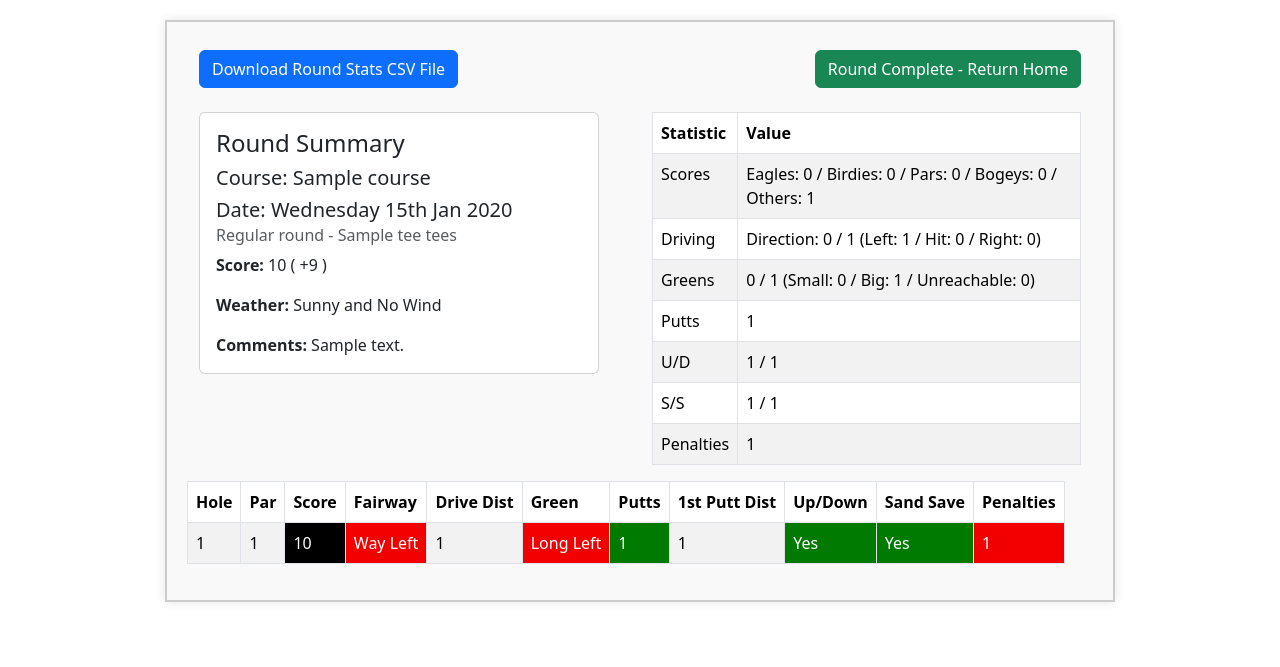
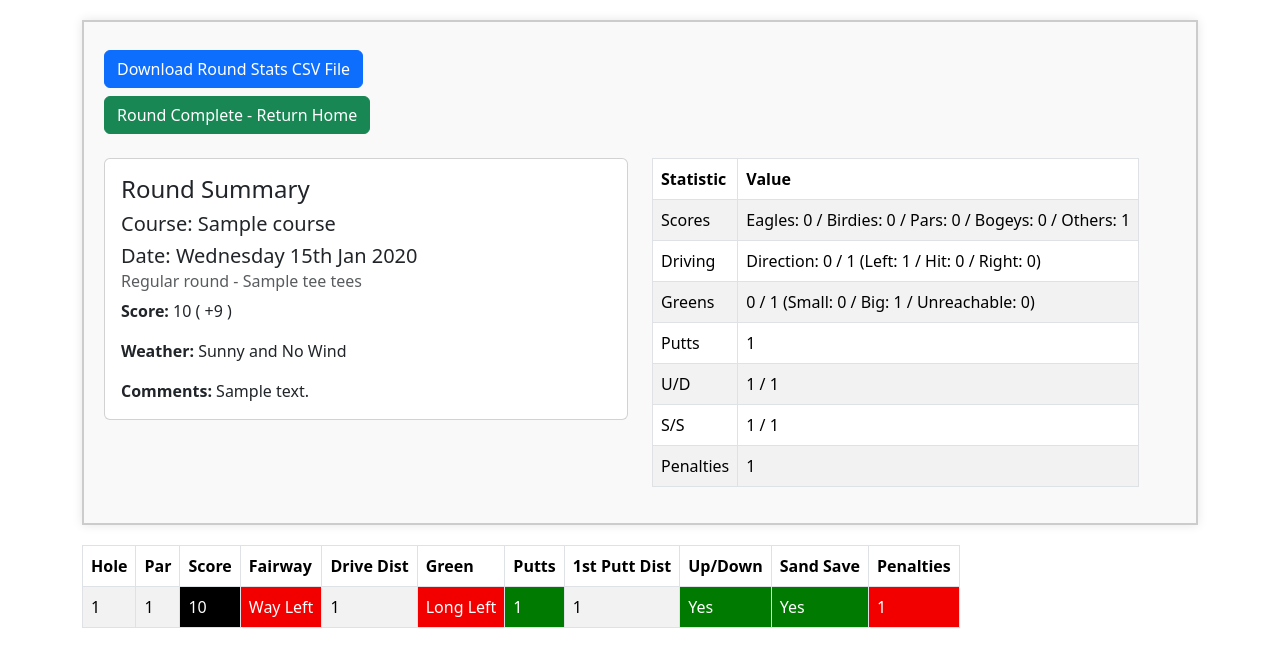
Before and after one commit to philipgjreid/pgjr-site, a Django app: page /round_summary/1/summary/ in a window 1280 px wide. Shown: the part 64-731 px from the top of the page. Run offline with Django 5.2, Linux system fonts and the light colour scheme; a user stored in the database is signed in; tables that the repository leaves empty hold one stand-in row (values such as "Sample post").

Commit message:
Golf app round summary format adjustments

```diff
--- a/roundapp/templates/roundapp/round_summary.html
+++ b/roundapp/templates/roundapp/round_summary.html
@@ -56,8 +56,8 @@
     padding: 20px;
     margin: 20px auto;
     width: 100%;
-    max-width: 950px;
-    min-width: 950px;
+/*    max-width: 950px;
+    min-width: 950px;*/
     box-shadow: 0 0 10px rgba(0, 0, 0, 0.1);
     background-color: #f9f9f9;
 }
@@ -91,10 +91,10 @@
 
 <div class="content-box">
 
-<div class="container">
+<!-- <div class="container"> -->
 
-    <div style="display: flex; justify-content: space-between; margin-top: 8px;">
-        <a href="{% url 'round-csv' round_number.id%}" class="btn btn-primary">Download Round Stats CSV File</a>
+    <div style="display: flex; flex-direction: column; align-items: flex-start; margin-top: 8px;">
+        <a href="{% url 'round-csv' round_number.id%}" class="btn btn-primary mb-2">Download Round Stats CSV File</a>
         <a href="{% url 'golf-home' %}" class="btn btn-success">Round Complete - Return Home</a>
     </div><br>
 
@@ -102,7 +102,7 @@
     <div class="row">
         <div class="col-md-6">
 
-<div class="card" style="width: 25rem;">
+            <div class="card">
               <div class="card-body">
                 <h4 class="card-title">Round Summary</h4>
                 <h5 class="card-title">Course: {{ round_number.course.name }}</h5>
@@ -179,6 +179,7 @@
         </div>
     </div>
 </div>
+<!-- </div> -->
 
 <!-- Test DataFrame - Use this for checking values -->
 <!--     <div class="container">
@@ -281,7 +282,7 @@
 <div id="sandsave-percentage"></div><br> -->
 
 
-</div>
+
 
 <script>
     // I can remove totalScore and totalPar from here as it is calculated in views by round_summary.
--- a/roundapp/views.py
+++ b/roundapp/views.py
@@ -802,8 +802,8 @@ def round_summary(request, round_number_id):
 	updown_yes = sum(1 for stat in round_stats if stat.updown == 'yes')
 	updown_no = sum(1 for stat in round_stats if stat.updown == 'no')
 
-	sandsave_yes = sum(1 for stat in round_stats if stat.updown == 'yes')
-	sandsave_no = sum(1 for stat in round_stats if stat.updown == 'no')
+	sandsave_yes = sum(1 for stat in round_stats if stat.sandsave == 'yes')
+	sandsave_no = sum(1 for stat in round_stats if stat.sandsave == 'no')
 
 	total_penalties = sum(stat.penalties for stat in round_stats)
 
```
Also changed, not shown: membersapp/templates/authenticate/login.html (+5 -4 lines). Lines whose indentation alone changed are shown as unchanged.
